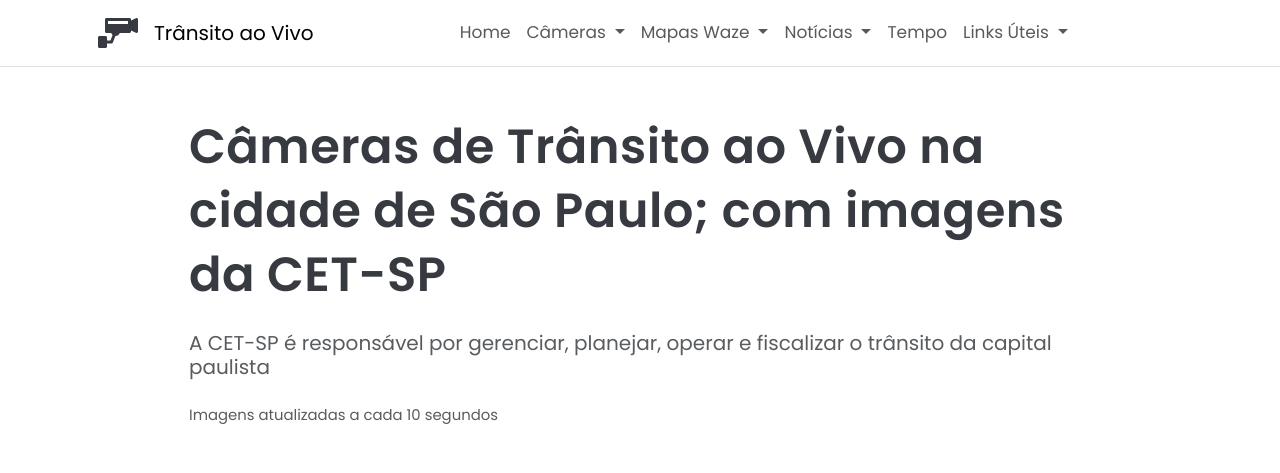
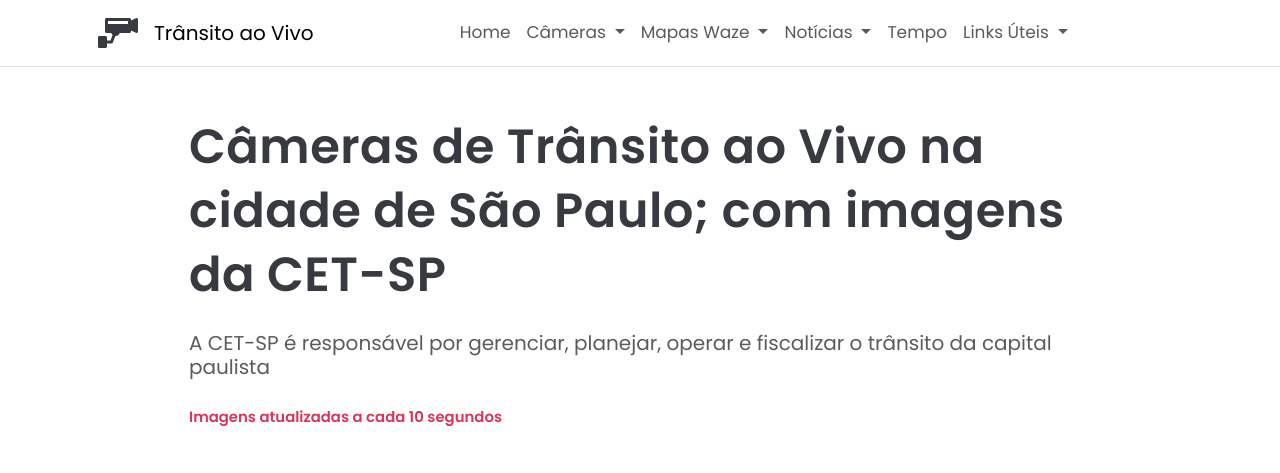
Before and after one commit to Sergio-Damm/transitoaovivo, a Jekyll site: the page built from pages/transito-cetsp-1/index.html, in a window 1280 px wide. Shown: the top 473 px of the page. Built offline with Jekyll 4.4.1, drawn with Linux system fonts in a browser that asks for light colours; comment, search, counter and statistics services are not loaded; grey boxes are pictures that could not be loaded.

Commit message:
<span class="small text-cerise fw-semibold mb-0">

```diff
--- a/pages/transito-cetsp-1/index.html
+++ b/pages/transito-cetsp-1/index.html
@@ -17,7 +17,7 @@
 			<h2 class="fs-5 text-muted">A CET-SP é responsável por gerenciar, planejar, operar e fiscalizar o trânsito da capital paulista</h2>
 		</div>
 		<div class="col-12 col-md-10 mx-auto pt-3">
-			<p class="small text-muted mb-0">Imagens atualizadas a cada 10 segundos</p>
+			<span class="small text-cerise fw-semibold mb-0">Imagens atualizadas a cada 10 segundos</span>
 		</div>
 	</div>
 </section>
--- a/pages/transito-cetsp-2/index.html
+++ b/pages/transito-cetsp-2/index.html
@@ -17,7 +17,7 @@
 			<h2 class="fs-5 text-muted">A CET-SP é responsável por gerenciar, planejar, operar e fiscalizar o trânsito da capital paulista</h2>
 		</div>
 		<div class="col-12 col-md-10 mx-auto pt-3">
-			<p class="small text-muted mb-0">Imagens atualizadas a cada 10 segundos</p>
+			<span class="small text-danger fw-semibold mb-0">Imagens atualizadas a cada 10 segundos</span>
 		</div>
 	</div>
 </section>
--- a/pages/transito-cetsp-3/index.html
+++ b/pages/transito-cetsp-3/index.html
@@ -17,7 +17,7 @@
 			<h2 class="fs-5 text-muted">A CET-SP é responsável por gerenciar, planejar, operar e fiscalizar o trânsito da capital paulista</h2>
 		</div>
 		<div class="col-12 col-md-10 mx-auto pt-3">
-			<p class="small text-muted mb-0">Imagens atualizadas a cada 5 segundos</p>
+			<span class="small text-danger fw-semibold mb-0">Imagens atualizadas a cada 5 segundos</span>
 		</div>
 	</div>
 </section>
```
